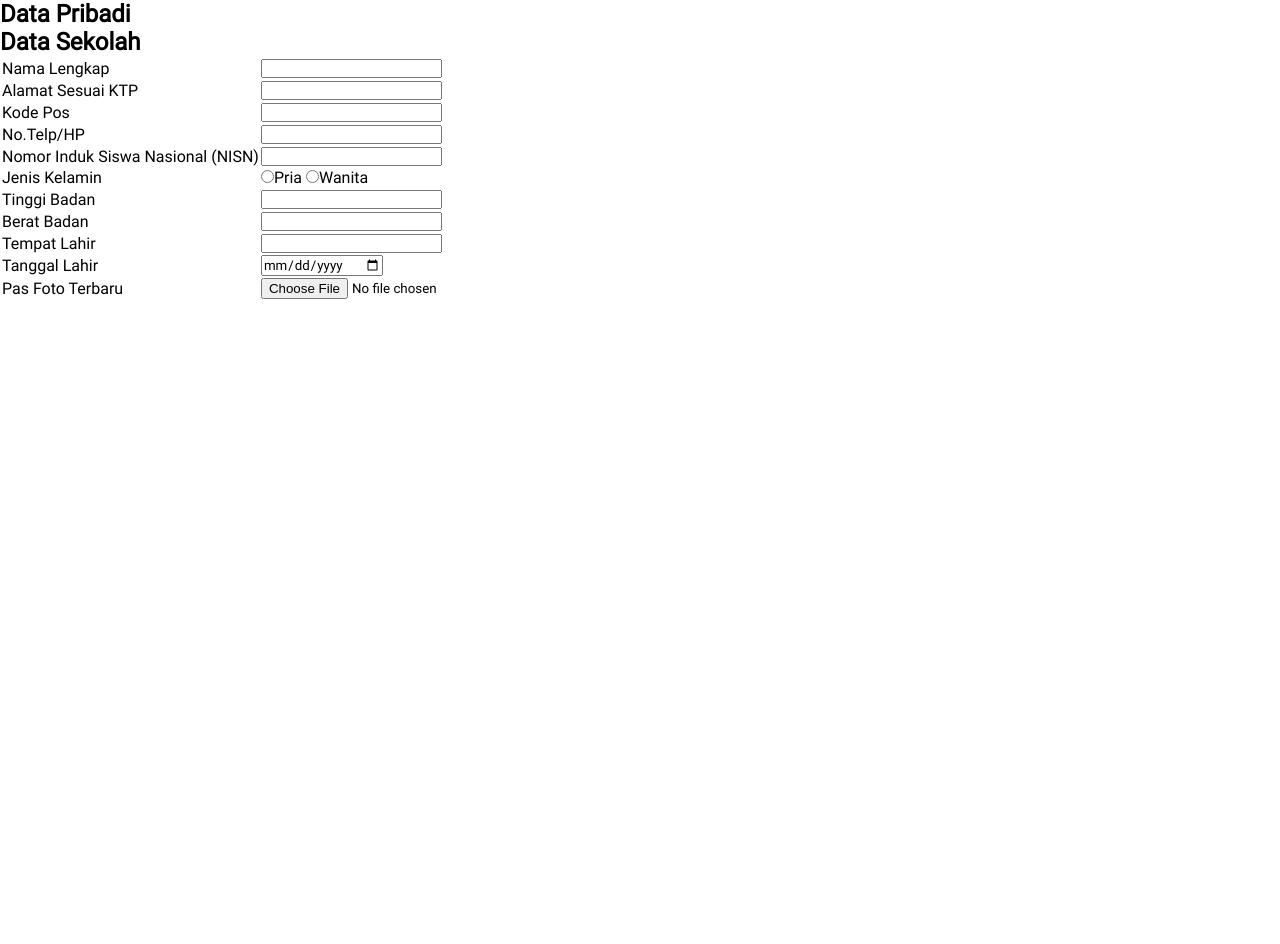
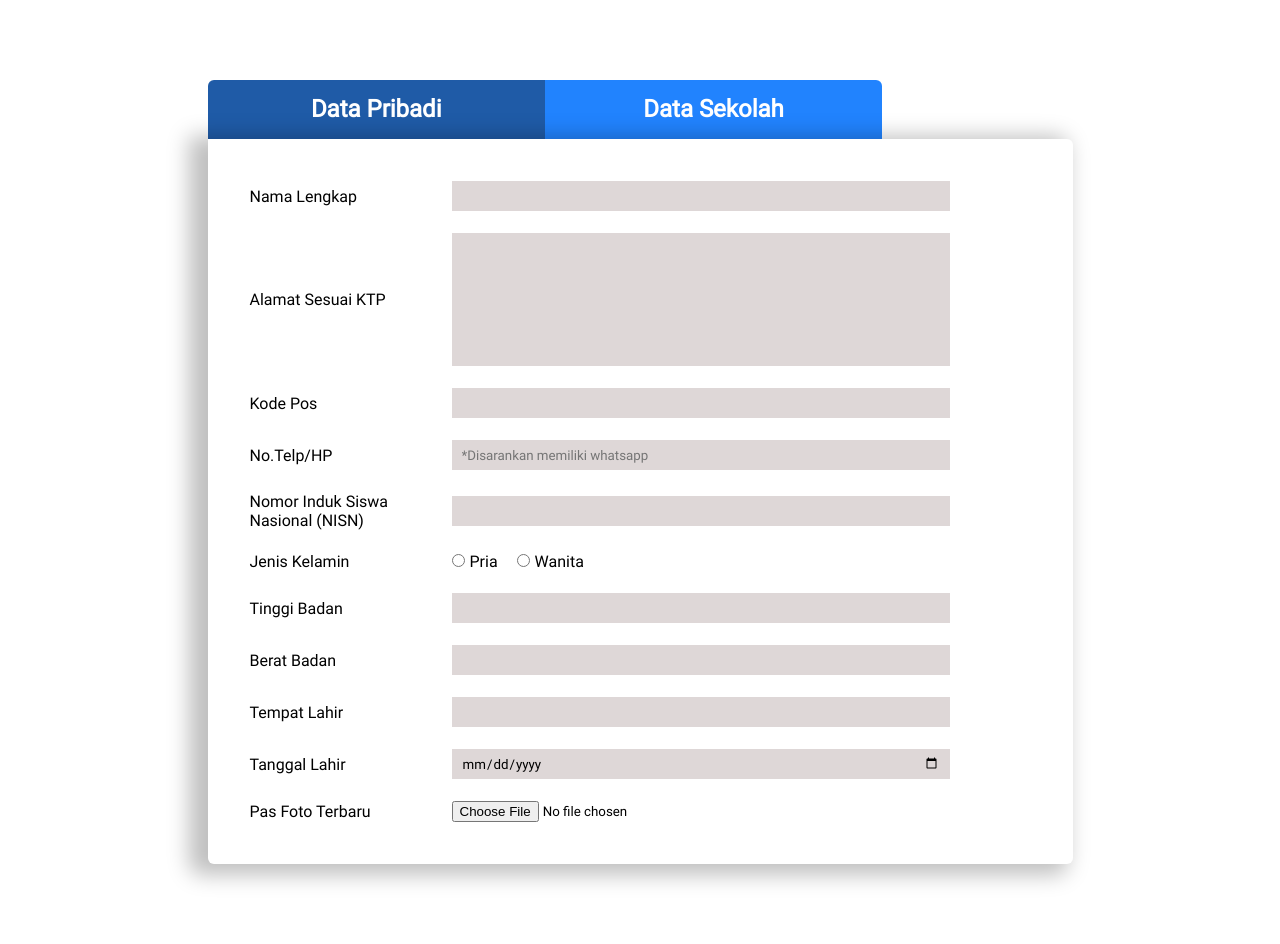
Before and after one commit to Kel-1-Cabang-GitHub/poltekkespalembang, a CodeIgniter app: page /poltekkespalembang/form-pendaftaran in a window 1280 px wide. Shown: the part 84-1028 px from the top of the page. Before the commit the page ends 383 px from the top, so only its background shows below. Run offline with CodeIgniter, Linux system fonts and the light colour scheme.

Commit message:
Mengerjakan style halaman form-pendaftaran

```diff
--- a/application/views/form-pendaftaran.php
+++ b/application/views/form-pendaftaran.php
@@ -6,6 +6,7 @@
     <meta name="viewport" content="width=device-width, initial-scale=1.0">
     <title>Form Pendaftaran</title>
     <link rel="stylesheet" href="<?= base_url() ?>/assets/style/nav-style.css">
+    <link rel="stylesheet" href="<?= base_url() ?>/assets/style/form-style.css">
 </head>
 <body>
     <header>
@@ -30,46 +31,46 @@
                     <table>
                         <tr>
                             <td><label for="">Nama Lengkap</label></td>
-                            <td><input type="text"></td>
+                            <td><input type="text" class="text"></td>
                         </tr>
                         <tr>
                             <td><label for="">Alamat Sesuai KTP</label></td>
-                            <td><input type="text"></td>
+                            <td><input type="text" class="text area"></td>
                         </tr>
                         <tr>
                             <td><label for="">Kode Pos</label></td>
-                            <td><input type="text"></td>
+                            <td><input type="text" class="text"></td>
                         </tr>
                         <tr>
                             <td><label for="">No.Telp/HP</label></td>
-                            <td><input type="text"></td>
+                            <td><input type="text" class="text" class="text" placeholder="*Disarankan memiliki whatsapp"></td>
                         </tr>
                         <tr>
                             <td><label for="">Nomor Induk Siswa Nasional (NISN)</label></td>
-                            <td><input type="text"></td>
+                            <td><input type="text" class="text"></td>
                         </tr>
                         <tr>
                             <td><label for="">Jenis Kelamin</label></td>
                             <td>
-                                <input type="radio" value="Pria">Pria
-                                <input type="radio" value="Wanita">Wanita
+                                <input type="radio" value="Pria" name="jk"><span class="radio">Pria</span>
+                                <input type="radio" value="Wanita" name="jk"><span class="radio">Wanita</span>
                             </td>
                         </tr>
                         <tr>
                             <td><label for="">Tinggi Badan</label></td>
-                            <td><input type="number" min="0"></td>
+                            <td><input type="number" min="0" class="text"></td>
                         </tr>
                         <tr>
                             <td><label for="">Berat Badan</label></td>
-                            <td><input type="text"></td>
+                            <td><input type="text" class="text"></td>
                         </tr>
                         <tr>
                             <td><label for="">Tempat Lahir</label></td>
-                            <td><input type="text"></td>
+                            <td><input type="text" class="text"></td>
                         </tr>
                         <tr>
                             <td><label for="">Tanggal Lahir</label></td>
-                            <td><input type="date"></td>
+                            <td><input type="date" class="text"></td>
                         </tr>
                         <tr>
                             <td><label for="">Pas Foto Terbaru</label></td>
--- /dev/null
+++ b/assets/style/form-style.css
@@ -0,0 +1,58 @@
+main{
+    display: flex;
+    justify-content: center;
+    padding: 80px 0px;
+}
+div.form-data{
+    display: flex;
+    flex-wrap: wrap;
+    width: 865px;
+}
+div.data{
+    width: 39%;
+    height: 59px;
+    background-color: #2183FE;;
+    color: white;
+    text-align: center;
+    line-height: 59px;
+}
+div.data.active{
+    background-color: #1F5BA7;
+}
+div.data.pribadi{
+    border-radius: 6px 0px 0px 0px;
+}
+div.data.sekolah{
+    border-radius: 0px 6px 0px 0px;
+}
+div.form{
+    width: 100%;
+    padding: 30px;
+    box-shadow: -12px 4px 21px 7px rgba(0, 0, 0, 0.25);
+    border-radius: 0px 6px 6px 6px;
+}
+div.form table{
+    width: 90%;
+}
+div.form td{
+    padding: 10px;
+    width: calc(100% - 200px);
+}
+div.form td:first-child{
+    width: 200px;
+}
+div.form input.text{
+    background-color: #DED7D7;
+    border: none;
+    width: 100%;
+    height: 30px;
+    padding: 10px;
+}
+div.form input.area{
+    height: 133px;
+    vertical-align: text-top;
+}
+div.form span.radio{
+    margin-right: 15px;
+    margin-left: 5px;
+}
```
Also changed, not shown: 1 other file.
